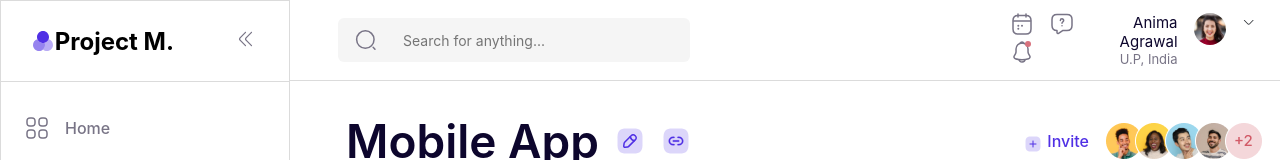
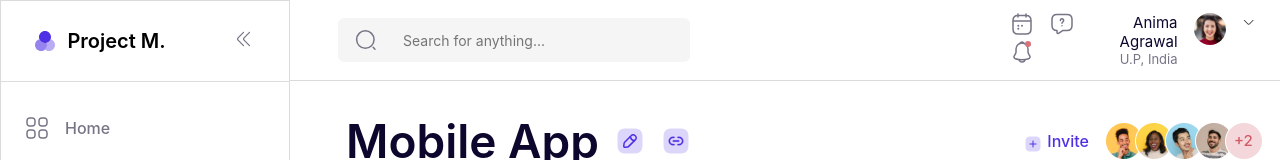
Before and after one commit to Madhuresh123/Kanban-Clone, a React (Create React App) app: page / in a window 1280 px wide. Shown: the top 160 px of the page. Built offline with nearby package versions, Linux system fonts and the light colour scheme.

Commit message:
edited-menu

```diff
--- a/src/components/Menu.jsx
+++ b/src/components/Menu.jsx
@@ -23,7 +23,7 @@ function Menu() {
 <path opacity="0.4" d="M22 16C22 19.31 19.31 22 16 22C14.46 22 13.06 21.42 12 20.46C13.23 19.37 14 17.77 14 16C14 15.22 13.85 14.47 13.58 13.79C15.41 13.29 16.89 11.95 17.58 10.21C20.12 10.9 22 13.24 22 16Z" fill="#5030E5"/>
 </svg>
 
-<h2 > Project M.</h2>
+<h2 style={{fontWeight: '600' ,fontSize: '20px', marginLeft: '10px' }} > Project M.</h2>
 </div>
 
 <div style={{cursor:'pointer'}} onClick={handleSlideClick}>
```
